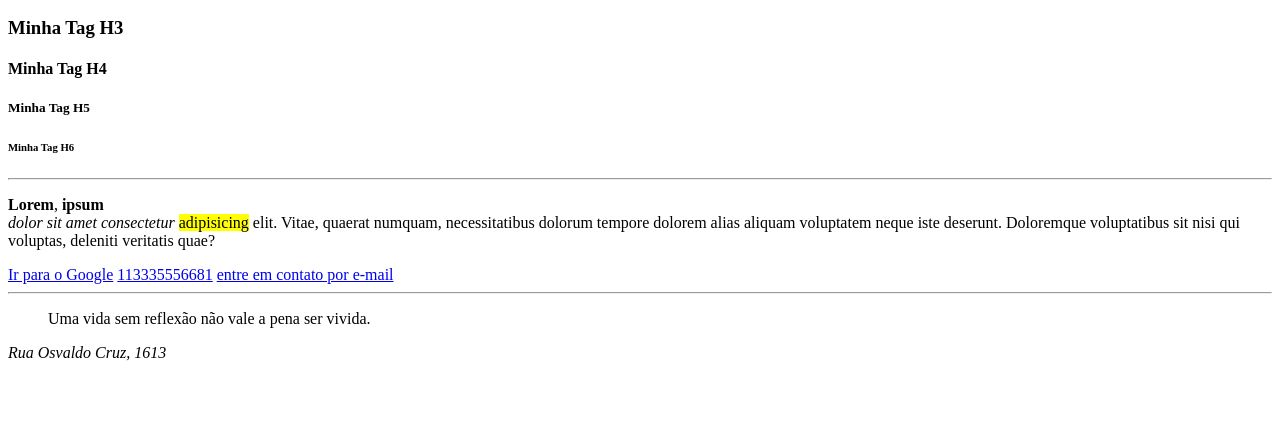
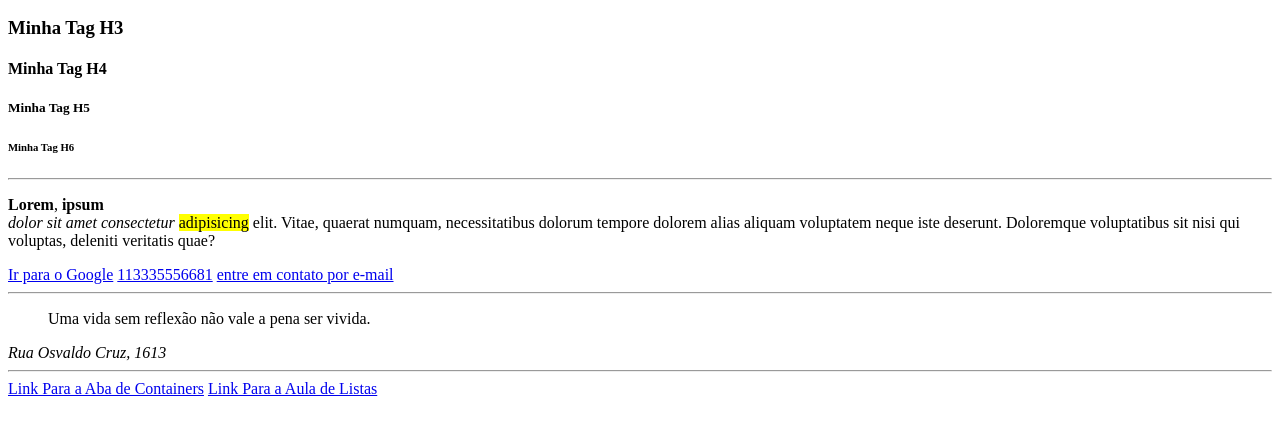
Before and after one commit to EdileyGomes/HTML-EBAC, a plain HTML site: page Aula-02-insira-textos/index.html in a window 1280 px wide. Shown: the part 110-542 px from the top of the page. Drawn offline with Linux system fonts and the light colour scheme.

Commit message:
Update index.html

```diff
--- a/Aula-02-insira-textos/index.html
+++ b/Aula-02-insira-textos/index.html
@@ -21,5 +21,8 @@
     <hr>
     <blockquote>Uma vida sem reflexão não vale a pena ser vivida.</blockquote>
     <address>Rua Osvaldo Cruz, 1613</address>
+    <hr>
+    <a href="../Aula-03-Agrupar-elementos-na-página (Containers)/containers.html" target="_blank" title="Ir Para a Aba de Containers">Link Para a Aba de Containers</a>
+    <a href="../Aula-04-Listas/listas.html" target="_blank" title="Aula de Listas">Link Para a Aula de Listas</a>
 </body>
 </html>
```
